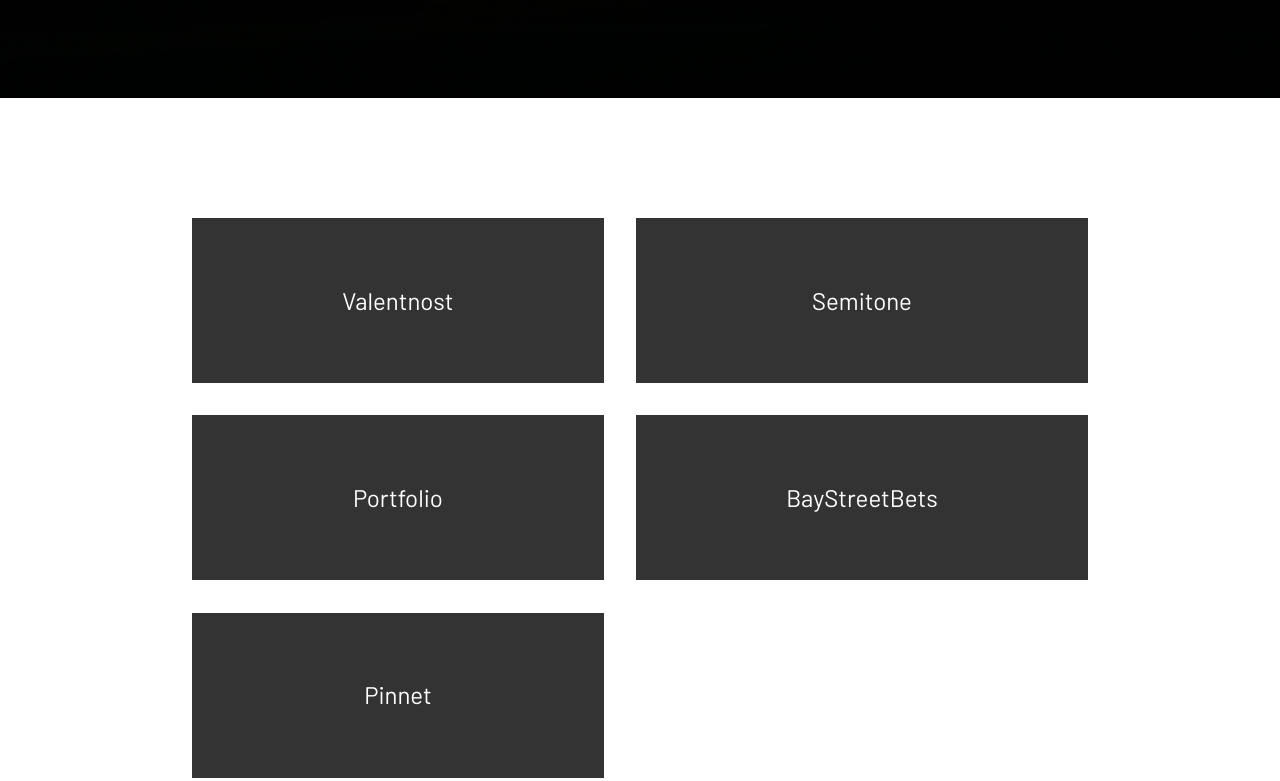
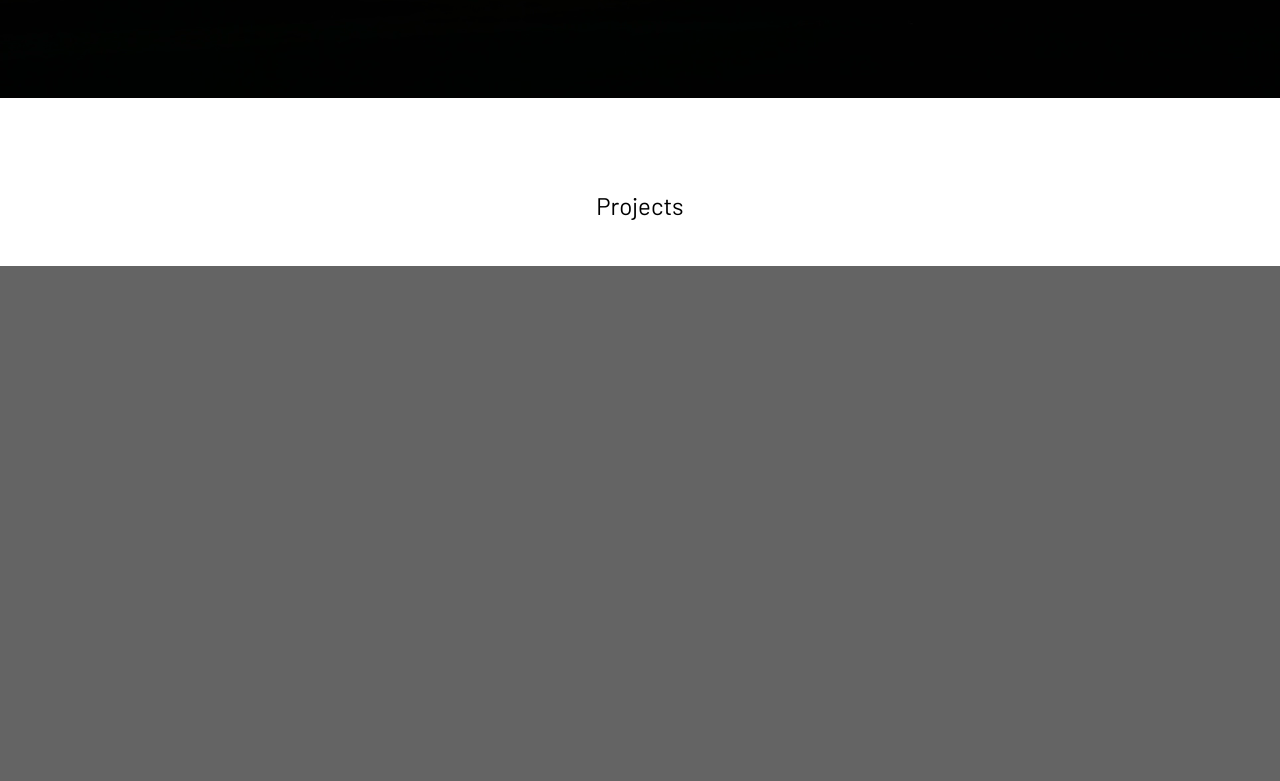
Before and after one commit to ryanpunwasi/portfolio, a React app: page / in a window 1280 px wide. Shown: the part 3572-4353 px from the top of the page. Built offline with nearby package versions, Linux system fonts and the light colour scheme.

Commit message:
add section header

```diff
--- a/src/components/App.css
+++ b/src/components/App.css
@@ -135,3 +135,11 @@ table {
 html {
   scroll-behavior: smooth;
 }
+
+h2.portfolio-header {
+  font-family: "Barlow";
+  margin: auto;
+  text-align: center;
+  font-size: 1.5em;
+  margin-top: 2em;
+}
--- a/src/components/App.js
+++ b/src/components/App.js
@@ -91,7 +91,9 @@ function App() {
         <ScrollAnimation image="/img/02.jpeg" id="sunsetImage2" />
       </Section>
       <Section id="projects">
-        <Projects />
+        <ScrollTextSection>
+          <h2 className="portfolio-header">Projects</h2>
+        </ScrollTextSection>
       </Section>
       <Section id="contact">
         <ContactSection />
```
